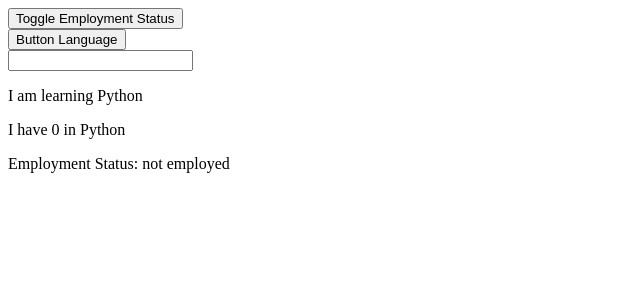
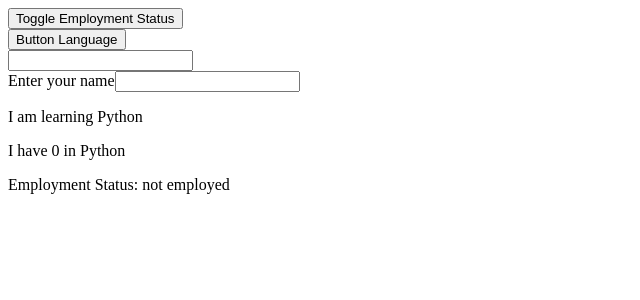
Before and after one commit to rodriquesperry/personal-projects-react, a React (Create React App) app: page / in a window 1280 px wide. Shown: the top 300 px of the page, without its empty margins (0-640 px from the left). Built offline with nearby package versions, Linux system fonts and the light colour scheme.

Commit message:
React.useEffect

```diff
--- a/src/index.js
+++ b/src/index.js
@@ -3,12 +3,26 @@ import ReactDOM from "react-dom";
 
 function App() {
   const [developer, setDeveloper] = React.useState({
+    name: "",
     language: "Python",
     yearsOfExperience: 0,
     isEmployed: false,
   });
   // const [language, setLanguage] = React.useState("python");
   // const [yearsOfExperience, setYearsOfExperience] = React.useState(0);
+
+  React.useEffect(() => {
+    document.title = developer.name;
+    console.log("runs");
+  }, [developer.name]);
+
+  function handleChangeName(e) {
+    setDeveloper({
+      ...developer,
+      name: e.target.value,
+    });
+  }
+
   function handleBUttonClick(e) {
     setDeveloper({
       language: "JavaScript",
@@ -41,6 +55,10 @@ function App() {
       <div>
         <input type="number" onChange={years} />
       </div>
+      <div>
+        Enter your name
+        <input type="text" onChange={handleChangeName} />
+      </div>
 
       <p>I am learning {developer.language}</p>
       <p>
```
